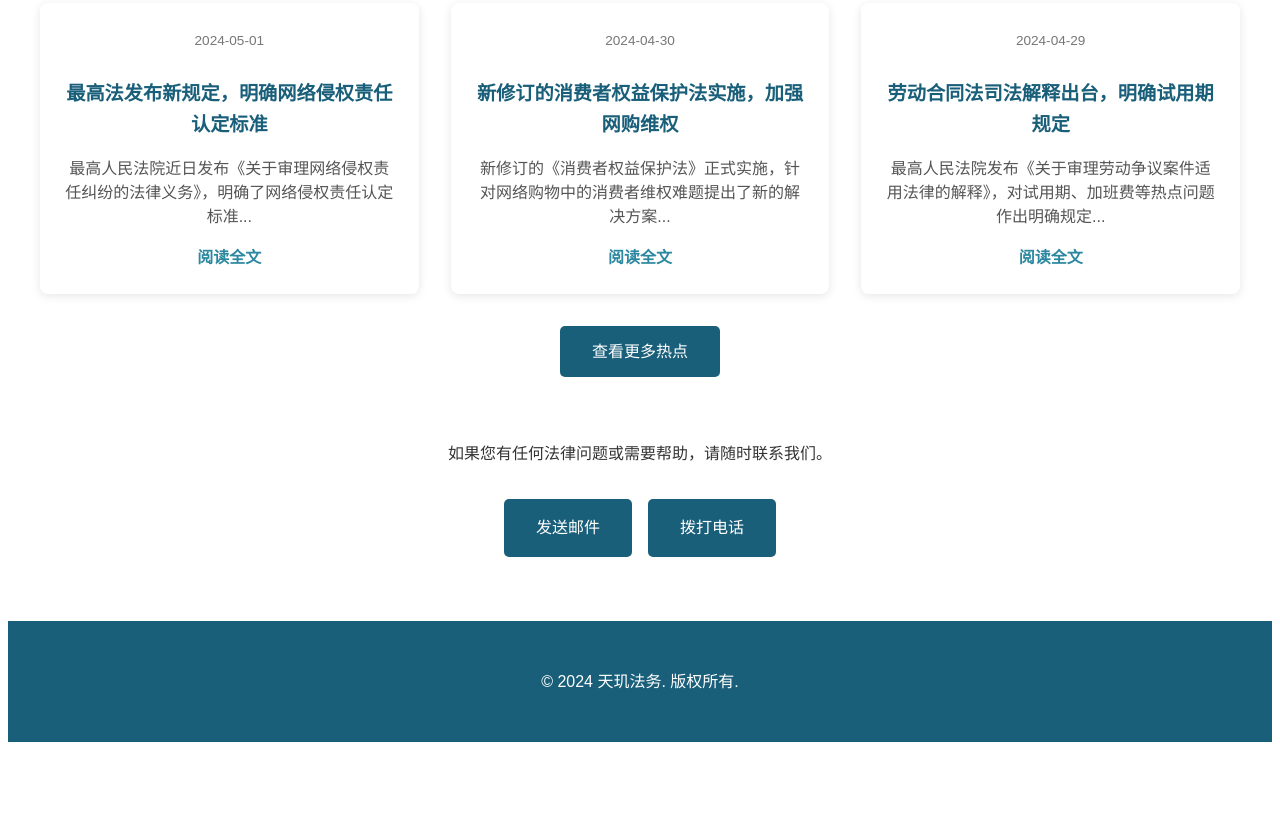
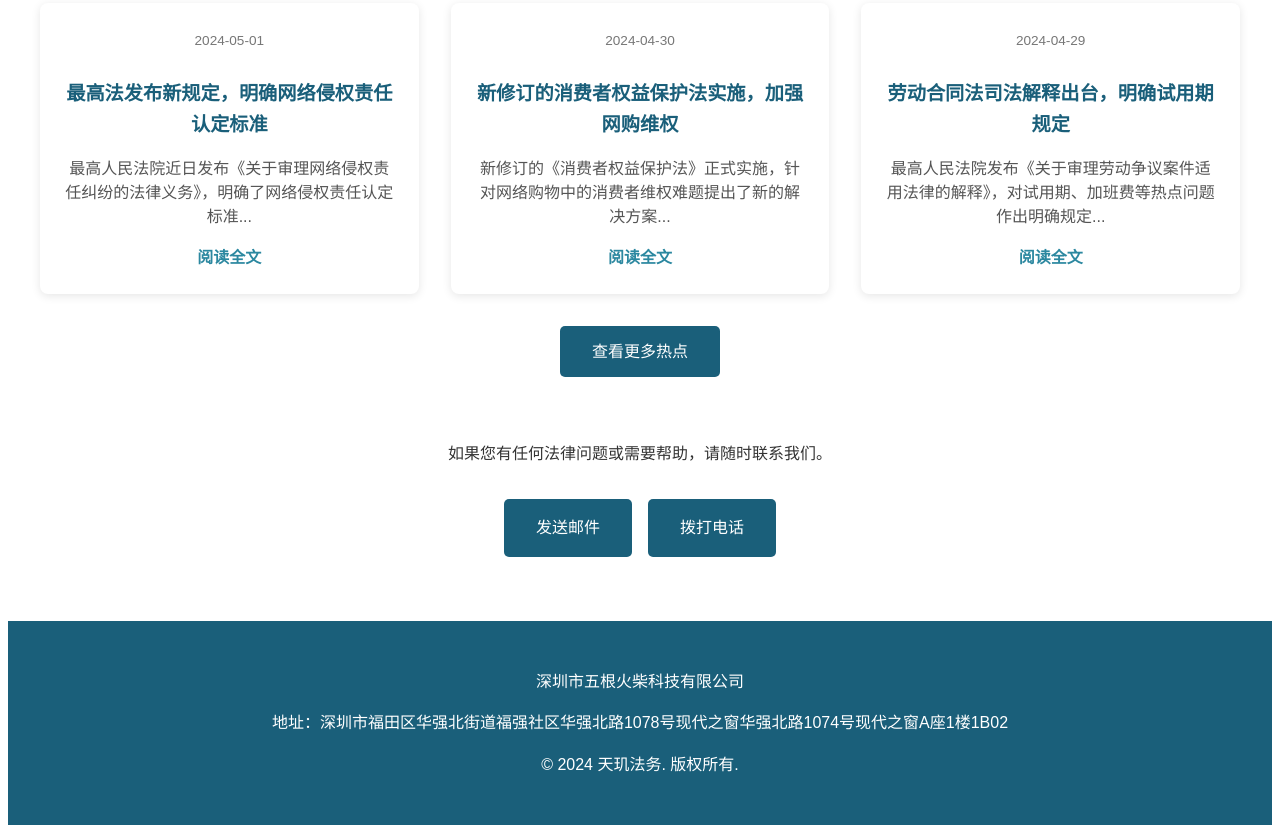
Before and after one commit to amylixing/tianji-law-website, a plain HTML site: page index.html in a window 1280 px wide. Shown: the part 2337-3170 px from the top of the page. Before the commit the page ends 3087 px from the top, so only its background shows below. Drawn offline with Linux system fonts and the light colour scheme.

Commit message:
增加公司地址信息

```diff
--- a/index.html
+++ b/index.html
@@ -175,6 +175,10 @@
     </div>
 
     <footer class="main-footer">
+        <div class="company-info">
+            <p>深圳市五根火柴科技有限公司</p>
+            <p>地址：深圳市福田区华强北街道福强社区华强北路1078号现代之窗华强北路1074号现代之窗A座1楼1B02</p>
+        </div>
         <p class="copyright">&copy; 2024 天玑法务. 版权所有.</p>
     </footer>
 
```
Also changed, not shown: favicon.svg (added).
